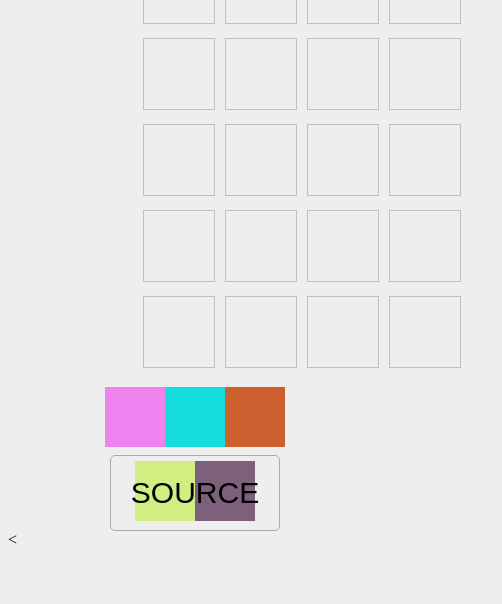
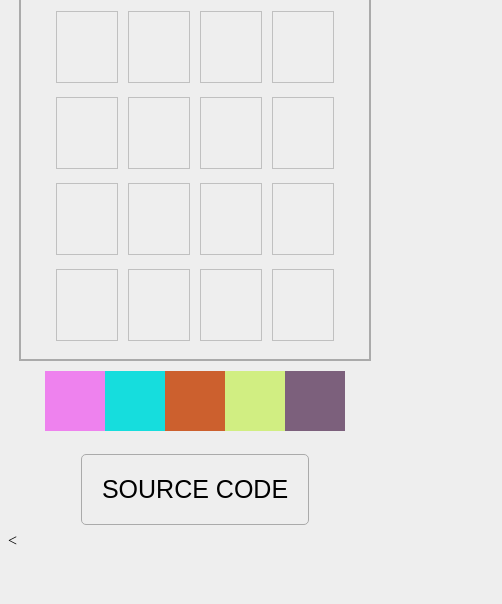
Before and after one commit to sureandhar/Personal-project, a plain HTML site: page pixel art grid/index.html in a window 390 px wide. Shown: the part 240-844 px from the top of the page, 502 px wide, since content can reach past the window. Drawn offline with Linux system fonts and the light colour scheme.

Commit message:
JavaScript project

```diff
--- a/pixel art grid/index.html
+++ b/pixel art grid/index.html
@@ -20,7 +20,7 @@
             </div>
 
             <div class="bottom">
-                <button id="btn">SOURCE</button>
+                <button id="btn" onclick="location.href='https://github.com/sureandhar/Personal-project/tree/master/pixel%20art%20grid' ">SOURCE CODE</button>
 
             </div>
             <
--- a/pixel art grid/style.css
+++ b/pixel art grid/style.css
@@ -10,10 +10,11 @@
 #btn{
     background: transparent;
     padding: 20px;
-    font-size: 30px;
+    font-size: 25px;
     border: 1px solid #aaa;
     border-radius: 5px;
     cursor: pointer;
+    outline: none;
 }
 #btn:hover{
     color: white;
@@ -42,10 +43,13 @@
 }
 .column{
     width: 400px;
-    height: 400px;
+    height: 450px;
     cursor: pointer;
     display: inline-block;
     justify-content: center;
+    border: 2px solid #aaa;
+
+    /* background-color: cornsilk; */
     /* align-items: center; */
     box-sizing: border-box;
 }
@@ -88,15 +92,28 @@ body{
 }
 .middle{
     grid-area: middle;
-    margin: 2% 25%;
+    display: flex;
+    flex-wrap: wrap;
+    justify-content: center;
+    align-items: center;
+    margin: auto;
     width: 50%;
-    height: 500px;
+    /* height: 500px; */
     text-align: center;
     /* background-color: rgb(0, 195, 255); */
+}
+.colorgrid{
+    /* background-color: chartreuse; */
+    text-align: center;
+    display: block;
+    align-items: center;
+    /* justify-content: center; */
+    width: 450px;
 }
 .bottom{
     grid-area: bottom;
     text-align: center;
+    padding: 2%;
     /* background-color: rgb(255, 166, 0); */
 }
 
@@ -107,22 +124,68 @@ body{
     'bottom bottom bottom bottom bottom bottom';
     justify-content: center;
 }
-/* @media (min-width:400px){
+@media (max-width:600px){
     #title{
         font-size: 40px;
         text-align: center;
     }
-    .grid{
-        padding: 2px;
-        margin: 5px;
+    .column{
+        padding: 2% 2%;
+        /* background-color: slateblue; */
     }
-    .column{
-        width: 300px;
+    .bottom{
+
+        padding: 2%;
     }
     .middle{
-        margin: 10% 10%;
+        margin: 3%;
+        width: auto;
+    }
+    .grid{
+        width: 40px;
+    }
+}
+@media only screen
+    and (device-width : 375px)
+    and (device-height : 812px)
+ {
+        #title{
+            font-size: 40px;
+        }
+
+        .grid{
+            width: 40px;
+        }
+    }
+
+
+/* @media only screen
+    and (max-width:480px)
+ {
+        #title{
+            font-size: 40px;
+        }
+
+        .grid{
+            width: 35px;
+
+        }
+    }
+
+
+/* @media screen and (min-width:992px)
+{
+
+    .grid{
+        width: 50px;
+
     }
     .colorgrid{
-        width: 300px;
+
+    }
+    .middle{
+        display: flex;
+        flex-wrap: wrap;
+        background-color: #000;
     }
 } */
```
